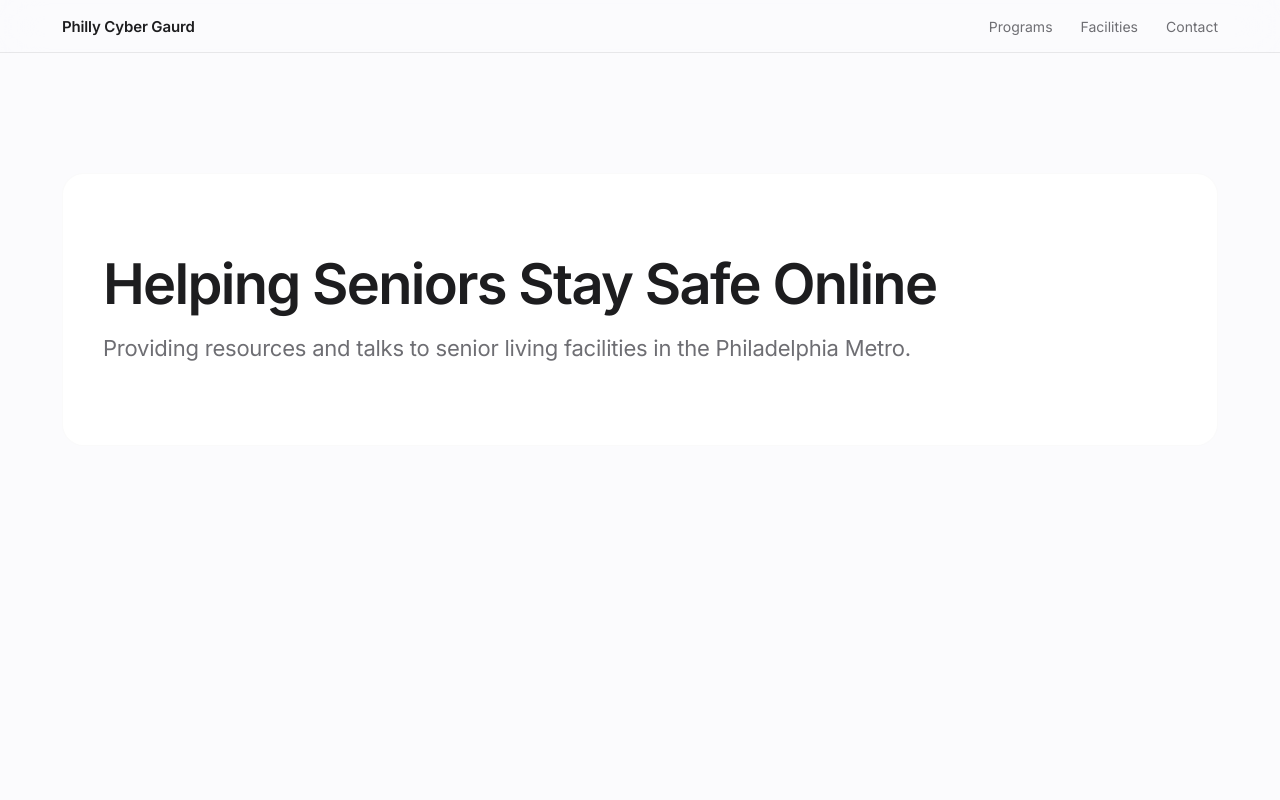
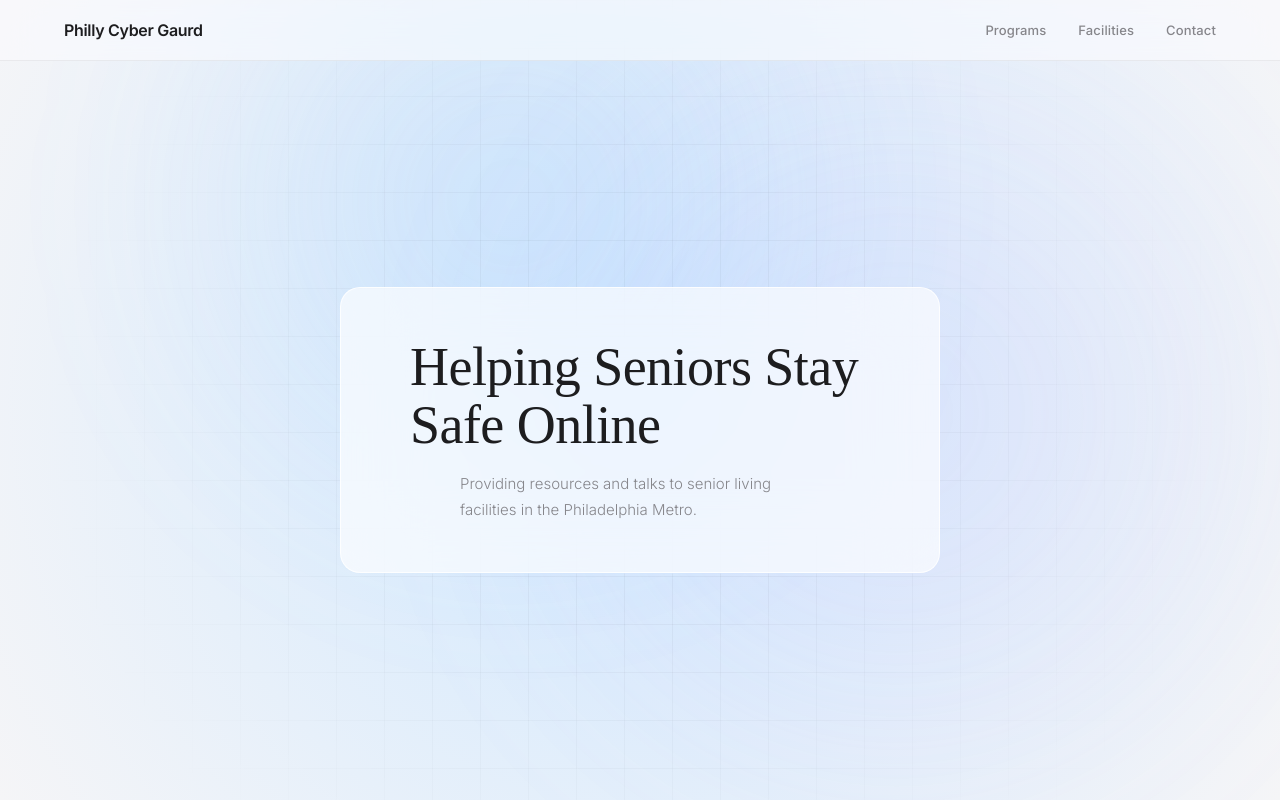
Before and after one commit to hemadhakshinadi/Phillycybergaurd, a React (Vite) app: page / in a window 1280 px wide. Built offline with nearby package versions, Linux system fonts and the light colour scheme.

Commit message:
Basic landing updates

```diff
--- a/src/App.tsx
+++ b/src/App.tsx
@@ -1,6 +1,14 @@
+import React from 'react';
+
 export default function App() {
   return (
     <>
+      <div className="background-effects">
+        <div className="glow glow-1"></div>
+        <div className="glow glow-2"></div>
+      </div>
+      <div className="grid-bg"></div>
+
       <header>
         <nav>
           <a href="/" className="logo">Philly Cyber Gaurd</a>
--- a/src/styles.css
+++ b/src/styles.css
@@ -1,4 +1,4 @@
-@import url('https://fonts.googleapis.com/css2?family=Inter:wght@400;500;600&display=swap');
+@import url('https://fonts.googleapis.com/css2?family=Inter:wght@300;400;500;600&display=swap');
 
 *,
 *::before,
@@ -10,9 +10,9 @@
 
 :root {
   --text: #1d1d1f;
-  --text-secondary: #6e6e73;
-  --bg: #fbfbfd;
-  --border: rgba(0, 0, 0, 0.08);
+  --text-secondary: #86868b;
+  --bg: #fafafc;
+  --border: rgba(0, 0, 0, 0.06);
 }
 
 html {
@@ -22,6 +22,7 @@ html {
   text-rendering: optimizeLegibility;
   color: var(--text);
   background: var(--bg);
+  scroll-behavior: smooth;
 }
 
 a {
@@ -29,22 +30,83 @@ a {
   text-decoration: none;
 }
 
+/* ── Premium Background Effects ── */
+.background-effects {
+  position: fixed;
+  top: 0;
+  left: 0;
+  width: 100vw;
+  height: 100vh;
+  z-index: -2;
+  overflow: hidden;
+  background: radial-gradient(circle at center, #D0E8FF, #F5F5F7);
+}
+
+.glow {
+  position: absolute;
+  border-radius: 50%;
+  filter: blur(90px);
+  opacity: 0.6;
+  animation: float 20s ease-in-out infinite;
+  pointer-events: none;
+}
+
+.glow-1 {
+  top: -20%;
+  left: 10%;
+  width: 60vw;
+  height: 60vw;
+  background: radial-gradient(circle, rgba(147, 197, 253, 0.4) 0%, rgba(250, 250, 252, 0) 70%);
+}
+
+.glow-2 {
+  bottom: -10%;
+  right: -5%;
+  width: 70vw;
+  height: 70vw;
+  background: radial-gradient(circle, rgba(196, 181, 253, 0.3) 0%, rgba(250, 250, 252, 0) 70%);
+  animation-delay: -10s;
+}
+
+.grid-bg {
+  position: fixed;
+  top: 0;
+  left: 0;
+  width: 100vw;
+  height: 100vh;
+  z-index: -1;
+  background-image:
+    linear-gradient(to right, rgba(0, 0, 0, 0.035) 1px, transparent 1px),
+    linear-gradient(to bottom, rgba(0, 0, 0, 0.035) 1px, transparent 1px);
+  background-size: 48px 48px;
+  mask-image: radial-gradient(circle at center, black 30%, transparent 80%);
+  -webkit-mask-image: radial-gradient(circle at center, black 30%, transparent 80%);
+  pointer-events: none;
+}
+
+@keyframes float {
+  0%, 100% { transform: translateY(0) scale(1); }
+  50% { transform: translateY(-5%) scale(1.05); }
+}
+
 /* ── Nav ── */
 
 header {
-  position: sticky;
+  position: fixed;
   top: 0;
+  width: 100%;
   z-index: 10;
-  background: rgba(251, 251, 253, 0.82);
+  background: rgba(250, 250, 252, 0.7);
   backdrop-filter: saturate(180%) blur(20px);
+  -webkit-backdrop-filter: saturate(180%) blur(20px);
   border-bottom: 1px solid var(--border);
 }
 
 nav {
   max-width: 1200px;
   margin: 0 auto;
-  padding: 0 22px;
-  height: 52px;
+  padding: 0 24px;
+  height: 60px;
   display: flex;
   align-items: center;
   justify-content: space-between;
@@ -52,19 +114,22 @@ nav {
 
 .logo {
   font-weight: 600;
-  font-size: 15px;
-  letter-spacing: -0.01em;
+  font-size: 16px;
+  letter-spacing: -0.02em;
+  color: var(--text);
 }
 
 .nav-links {
   display: flex;
-  gap: 28px;
+  gap: 32px;
 }
 
 .nav-links a {
-  font-size: 14px;
+  font-size: 13px;
+  font-weight: 500;
   color: var(--text-secondary);
-  transition: color 200ms;
+  transition: color 0.3s ease;
+  letter-spacing: 0.01em;
 }
 
 .nav-links a:hover {
@@ -73,46 +138,108 @@ nav {
 
 /* ── Hero ── */
 
+main {
+  padding-top: 60px; /* offset for fixed header */
+  min-height: 100vh;
+  display: flex;
+  align-items: center;
+  justify-content: center;
+}
+
 .hero {
   max-width: 1200px;
+  width: 100%;
   margin: 0 auto;
-  padding: 120px 22px 160px;
+  padding: 40px 24px;
 }
 
 .hero-box {
-  background: #ffffff;
-  border-radius: 22px;
-  padding: 80px 40px;
+  background: rgba(255, 255, 255, 0.65);
+  backdrop-filter: blur(40px);
+  -webkit-backdrop-filter: blur(40px);
+  border-radius: 20px;
+  padding: 50px 34px;
   text-align: left;
-  border: 1px solid rgba(0, 0, 0, 0.02);
+  border: 1px solid rgba(255, 255, 255, 0.8);
+  max-width: 600px;
+  margin: 0 auto;
+  display: flex;
+  flex-direction: column;
+  align-items: center;
+  transform: translateY(24px);
+  opacity: 0;
+  animation: fadeUp 1.2s cubic-bezier(0.16, 1, 0.3, 1) forwards;
+}
+
+@keyframes fadeUp {
+  to {
+    transform: translateY(0);
+    opacity: 1;
+  }
 }
 
 .hero h1 {
-  font-size: clamp(32px, 5vw, 56px);
-  font-weight: 600;
-  letter-spacing: -0.03em;
-  line-height: 1.1;
+  font-family: 'Times New Roman', Times, Georgia, serif;
+  font-size: clamp(30px, 5.1vw, 54px);
+  font-weight: 400;
+  letter-spacing: -0.01em;
+  line-height: 1.08;
   color: var(--text);
+  margin-bottom: 17px;
+  max-width: 460px;
+  width: 100%;
+  animation: slideDown 1s cubic-bezier(0.16, 1, 0.3, 1) forwards;
+}
+
+@keyframes slideDown {
+  from {
+    transform: translateY(-10px);
+    opacity: 0;
+  }
+  to {
+    transform: translateY(0);
+    opacity: 1;
+  }
 }
 
 .hero h2 {
-  margin-top: 16px;
-  font-size: clamp(16px, 2vw, 22px);
-  font-weight: 400;
-  letter-spacing: -0.01em;
-  line-height: 1.5;
+  font-family: 'Inter', -apple-system, BlinkMacSystemFont, 'Helvetica Neue', sans-serif;
+  font-size: clamp(13px, 1.7vw, 15px);
+  font-weight: 300;
+  letter-spacing: 0;
+  line-height: 1.7;
   color: var(--text-secondary);
+  max-width: 360px;
+  text-align: left;
+  opacity: 0;
+  animation: fadeIn 1s cubic-bezier(0.16, 1, 0.3, 1) 0.3s forwards;
+}
+
+@keyframes fadeIn {
+  to {
+    opacity: 1;
+  }
 }
 
 /* ── Responsive ── */
 
-@media (max-width: 734px) {
-  .hero {
-    padding: 80px 22px 100px;
+@media (max-width: 768px) {
+  .hero-box {
+    padding: 50px 20px;
+    border-radius: 20px;
   }
 
-  .hero-box {
-    padding: 60px 24px;
-    border-radius: 20px;
+  .glow-1 {
+    width: 100vw;
+    height: 100vw;
+  }
+
+  .glow-2 {
+    width: 120vw;
+    height: 120vw;
+  }
+
+  .grid-bg {
+    background-size: 32px 32px;
   }
 }
```
